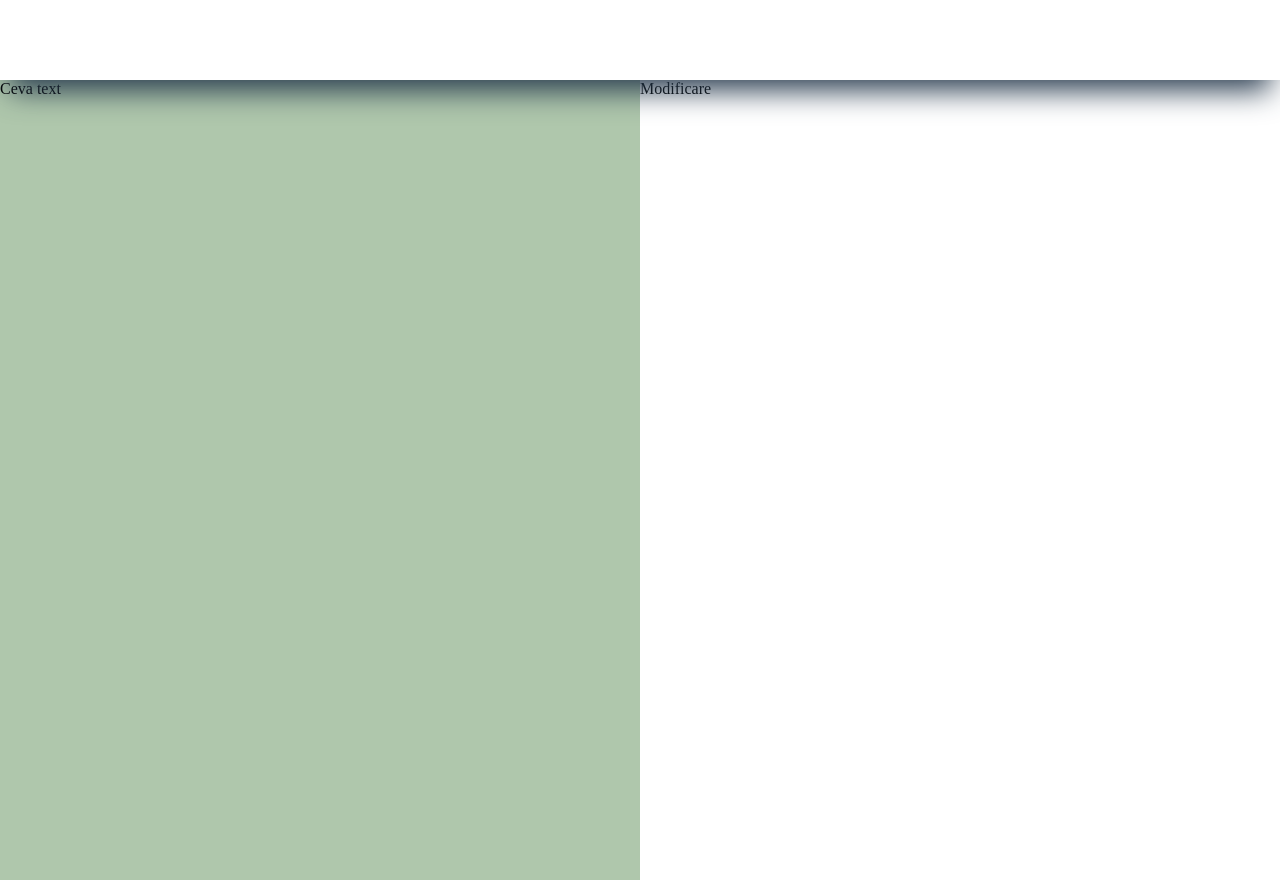
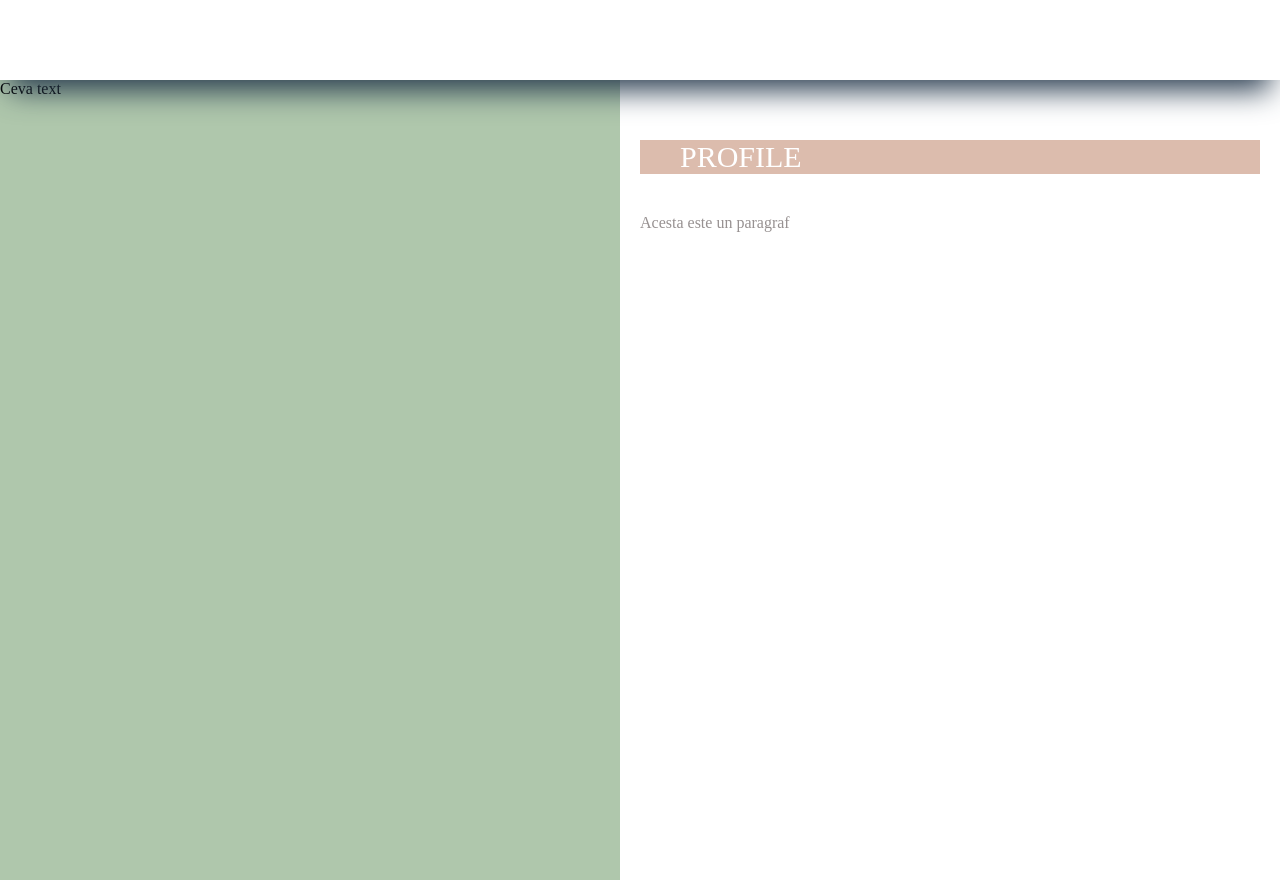
Before and after one commit to tudoritschool/cv-presentation, a plain HTML site: page index.html in a window 1280 px wide. Drawn offline with Linux system fonts and the light colour scheme.

Commit message:
profile section added

```diff
--- a/index.html
+++ b/index.html
@@ -8,7 +8,10 @@
 		<div class="header"></div>
 		<div class="container">
 			<div class="sidebar">Ceva text</div>
-			<div class="content">Modificare</div>
+			<div class="content">
+				<div class="content_title">Profile</div>
+				<div class="paragraph">Acesta este un paragraf</div>
+			</div>
 		</div>
 	</body>
 </html>
--- a/styles/style.css
+++ b/styles/style.css
@@ -36,4 +36,22 @@ body {
 	flex: 1;
 	height: 100vh;
 	background-color: white;
+	padding: 20px;
 }
+
+.content_title {
+	color: white;
+	background-color: #dcbcad;
+	width: 100%;
+	padding-left: 40px;
+	padding-right: 40px;
+	text-transform: uppercase;
+	font-size: 30px;
+	margin-top: 40px;
+	margin-bottom: 40px;
+}
+
+.paragraph {
+	color: #979191;
+	font-size: 16px;
+}
```
